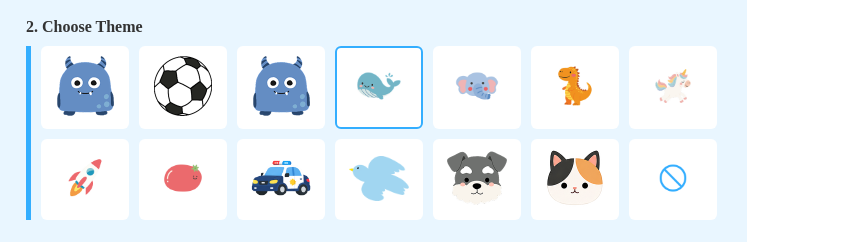
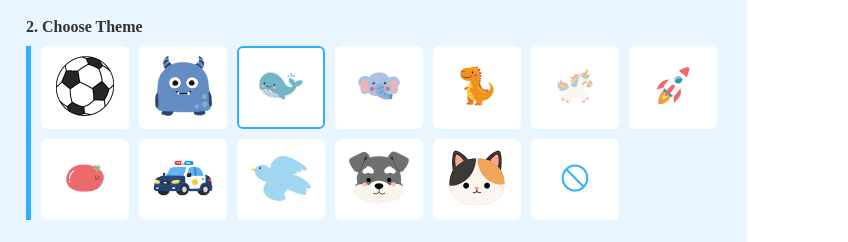
Before and after one commit to kiaraseong-ship-it/stickaboo, a plain HTML site: page print-tools.html in a window 1280 px wide. Shown: the part 146-388 px from the top of the page, 432-1280 px from the left. Drawn offline with nearby package versions, Linux system fonts and the light colour scheme; a web font is replaced by a local one.

Commit message:
Update print-tools.html

```diff
--- a/print-tools.html
+++ b/print-tools.html
@@ -96,10 +96,6 @@
             <p class="section-title">2. Choose Theme</p>
 
             <section class="options options-theme">
-
-              <button class="option-btn theme-btn" data-theme="monster">
-                <img src="images/monster-icon.png" alt="monster" />
-              </button>
 
               <button class="option-btn theme-btn" data-theme="sports">
                 <img src="images/sports-icon.png" alt="sports" />
```
